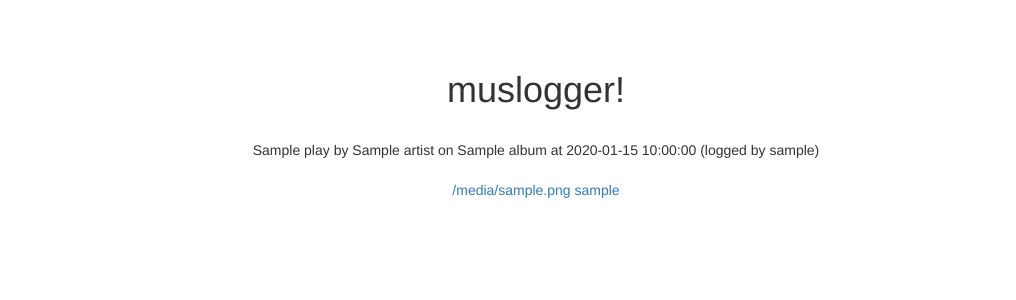
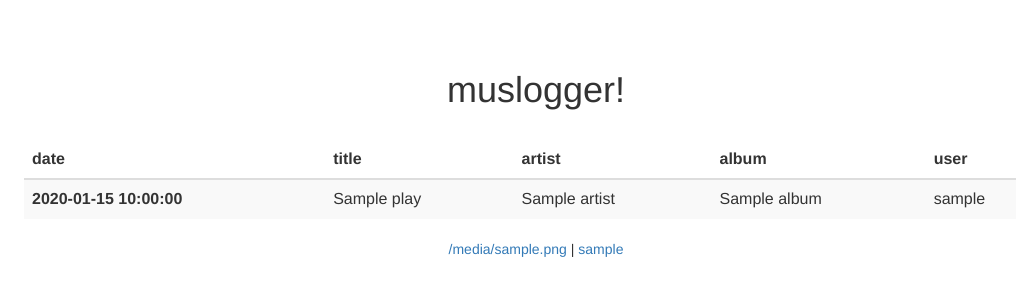
Before and after one commit to mjdistributed/muslogger, a Flask app: template templates/list_plays.html in a window 1280 px wide. Shown: the top 300 px of the page, without its empty margins (104-1120 px from the left). Run offline with Flask 2, Linux system fonts and the light colour scheme; the template is opened without the code that fills it: most values are stand-ins (such as "Sample title", 1, 10 or a date in 2020); some libraries are stand-ins or nearby versions.

Commit message:
improvements to plays list formatting

```diff
--- a/stylesheets/index.css
+++ b/stylesheets/index.css
@@ -1,6 +1,6 @@
 .parent {
   margin: 0 auto;
-  width: 40%;
+  width: 80%;
   text-align: center
 }
 
--- a/templates/base.html
+++ b/templates/base.html
@@ -10,9 +10,9 @@
   <body>
 	  <div class="parent">
 	    <h1>muslogger!</h1><br>
-	  </div>
-	  <div id="child">
-  		{% block plays_list %}{% endblock %}
+		  <div id="child">
+	  		{% block plays_list %}{% endblock %}
+	  	  </div>
   	  </div>
   </body>
 </html>
--- a/templates/list_plays.html
+++ b/templates/list_plays.html
@@ -1,13 +1,31 @@
 {% extends "base.html" %}
 
 {% block plays_list %}
-<ul class="list-group">
-    {% for play in plays %}
-    <li>
-        {{ play.title }} by {{play.artist}} on {{play.album}} at {{play.time}} (logged by {{ play.user.nickname() }})
-    </li>
-    {% endfor %}
-</ul>
+
+	<table class="table table-striped">
+		<thead>
+			<tr>
+				<th>date</th>
+				<th>title</th>
+				<th>artist</th>
+				<th>album</th>
+				<th>user</th>
+			</tr>
+		</thead>
+		<tbody>
+			{% for play in plays %}
+			<tr>
+			  <th>{{play.time}}</th>
+			  <td>{{ play.title }}</td>
+			  <td>{{play.artist}}</td>
+			  <td>{{play.album}}</td>
+			  <td>{{ play.user.nickname() }}</td>
+			</tr>
+			{% endfor %}
+		</tbody>
+	</table>
+
 <a href="{{ logout_url|safe }}">{{ logout_url_linktext }}</a>
+|
 <a href="{{ login_url|safe }}">{{ login_url_linktext }}</a>
 {% endblock %}
```
